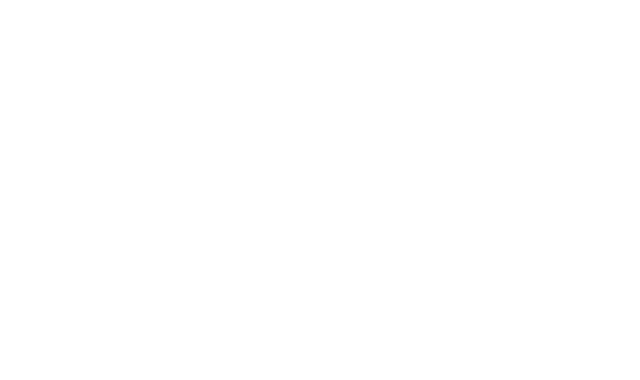
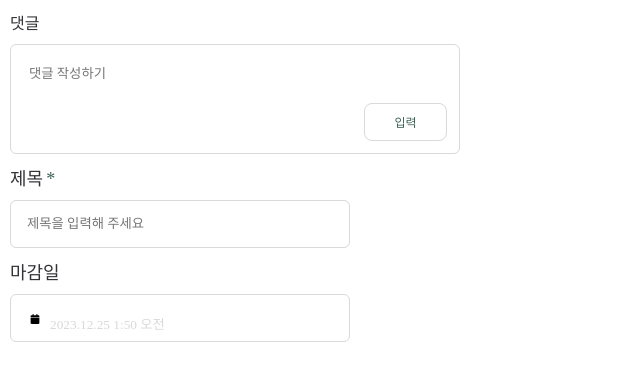
Before and after one commit to wise-Ag/taskify, a Next.js app: page / in a window 1280 px wide. Shown: the top 380 px of the page, without its empty margins (0-640 px from the left). Built offline with nearby package versions, Linux system fonts and the light colour scheme.

Commit message:
🍀 refactor: 모달 인풋 리팩토링

```diff
--- a/components/ModalInput/ModalInput.tsx
+++ b/components/ModalInput/ModalInput.tsx
@@ -1,15 +1,39 @@
-import React, { useState, forwardRef, ChangeEvent } from "react";
-import styled from "styled-components";
 import Button from "@/components/Button/Button";
 import { DeviceSize } from "@/styles/DeviceSize";
+import { ko } from "date-fns/locale";
+import React, { ChangeEvent, forwardRef, useState } from "react";
+import DatePicker from "react-datepicker";
+import "react-datepicker/dist/react-datepicker.css";
+import styled from "styled-components";
 
 interface ModalInputProps {
   label: string;
-  inputType: "댓글" | "제목" | "마감일" | "태그";
+  inputType: "댓글" | "제목" | "마감일";
 }
 
 interface InputAreaProps {
-  inputType: "댓글" | "제목" | "마감일" | "태그";
+  inputType: "댓글" | "제목" | "마감일";
+}
+
+interface LabelProps {
+  inputType: "댓글" | "제목" | "마감일";
+}
+
+function CustomDatePicker() {
+  const [startDate, setStartDate] = useState<Date | null>(new Date());
+
+  return (
+    <StyledDatePicker
+      locale={ko}
+      dateFormat="yyyy.MM.dd h:mm aa"
+      selected={startDate}
+      onChange={(date) => setStartDate(date)}
+      timeInputLabel="Time:"
+      // placeholderText="날짜를 입력해 주세요"
+      showIcon
+      showTimeInput
+    />
+  );
 }
 
 const ModalInput = forwardRef<
@@ -29,18 +53,22 @@ const ModalInput = forwardRef<
           <>
             <StyledTextArea ref={ref as React.Ref<HTMLTextAreaElement>} value={inputValue} onChange={handleInputChange} placeholder={"댓글 작성하기"} />
             <PositionedButton>
-              <Button type="modalInput" size="L">
-                입력
-              </Button>
+              <Button type="modalInput">입력</Button>
             </PositionedButton>
           </>
         );
       case "제목":
-        return <StyledInput ref={ref as React.Ref<HTMLInputElement>} type="text" value={inputValue} onChange={handleInputChange} placeholder={"제목을 입력해 주세요"} />;
+        return (
+          <>
+            <StyledInput ref={ref as React.Ref<HTMLInputElement>} type="text" value={inputValue} onChange={handleInputChange} placeholder={"제목을 입력해 주세요"} required />
+          </>
+        );
       case "마감일":
-        return <StyledInput ref={ref as React.Ref<HTMLInputElement>} type="text" value={inputValue} onChange={handleInputChange} placeholder={"날짜를 입력해 주세요"} />;
-      case "태그":
-        return <StyledInput ref={ref as React.Ref<HTMLInputElement>} type="text" value={inputValue} onChange={handleInputChange} placeholder={"입력 후 Enter"} />;
+        return (
+          <>
+            <CustomDatePicker />
+          </>
+        );
       default:
         return null;
     }
@@ -48,7 +76,11 @@ const ModalInput = forwardRef<
 
   return (
     <InputBox>
-      <Label>{label}</Label>
+      <Label inputType={inputType}>
+        {label}
+        {inputType === "제목" && <RequiredIndicator>*</RequiredIndicator>}
+      </Label>
+
       <InputArea inputType={inputType}>{renderInput()}</InputArea>
     </InputBox>
   );
@@ -63,10 +95,10 @@ const InputBox = styled.div`
   flex-direction: column;
 `;
 
-const Label = styled.label`
+const Label = styled.label<LabelProps>`
   margin-bottom: 1rem;
 
-  font-size: 1.6rem;
+  font-size: ${(props) => (props.inputType === "댓글" ? "1.6rem" : "1.8rem")};
   color: var(--Black33);
 
   @media (max-width: ${DeviceSize.mobile}) {
@@ -88,7 +120,7 @@ const InputArea = styled.div<InputAreaProps>`
   align-items: flex-start;
 
   &:focus-within {
-    border-color: var(--Main);
+    border-color: ${(props) => (props.inputType === "댓글" ? "var(--Main)" : "var(--Grayd9)")};
   }
 
   @media (max-width: ${DeviceSize.mobile}) {
@@ -97,24 +129,6 @@ const InputArea = styled.div<InputAreaProps>`
 
     padding: ${(props) => (props.inputType === "댓글" ? "1.2rem" : "1.4rem")};
     gap: ${(props) => (props.inputType === "댓글" ? "0.8rem" : "1rem")};
-  }
-`;
-
-const PositionedButton = styled.div`
-  position: absolute;
-  right: 1.2rem;
-  bottom: 1.2rem;
-`;
-
-const StyledInput = styled.input`
-  border: none;
-
-  color: var(--Grayd9);
-  flex-grow: 1;
-
-  &:focus {
-    outline: none;
-    color: var(--Black33);
   }
 `;
 
@@ -135,3 +149,40 @@ const StyledTextArea = styled.textarea`
     font-size: 1.2rem;
   }
 `;
+
+const PositionedButton = styled.div`
+  position: absolute;
+  right: 1.2rem;
+  bottom: 1.2rem;
+`;
+
+const RequiredIndicator = styled.span`
+  margin-left: 0.3rem;
+
+  color: var(--Main);
+  font-size: 1.8rem;
+`;
+
+const StyledDatePicker = styled(DatePicker)`
+  border: none;
+
+  background-color: transparent;
+  color: var(--Grayd9);
+
+  &:focus {
+    outline: none;
+    color: var(--Black33);
+  }
+`;
+
+const StyledInput = styled.input`
+  border: none;
+
+  color: var(--Grayd9);
+  flex-grow: 1;
+
+  &:focus {
+    outline: none;
+    color: var(--Black33);
+  }
+`;
--- a/package.json
+++ b/package.json
@@ -18,6 +18,7 @@
     "jotai": "^2.6.0",
     "next": "14.0.4",
     "react": "^18",
+    "react-datepicker": "^4.25.0",
     "react-dom": "^18",
     "react-hook-form": "^7.49.2",
     "react-responsive": "^9.0.2",
@@ -27,6 +28,7 @@
   "devDependencies": {
     "@types/node": "^20",
     "@types/react": "^18",
+    "@types/react-datepicker": "^4.19.4",
     "@types/react-dom": "^18",
     "eslint": "^8",
     "eslint-config-next": "14.0.4",
--- a/pages/index.tsx
+++ b/pages/index.tsx
@@ -1,5 +1,6 @@
 import { Inter } from "next/font/google";
 import Head from "next/head";
+import ModalInput from "@/components/ModalInput/ModalInput";
 
 const inter = Inter({ subsets: ["latin"] });
 
@@ -12,6 +13,9 @@ export default function Home() {
         <meta name="viewport" content="width=device-width, initial-scale=1" />
         <link rel="icon" href="/favicon.ico" />
       </Head>
+      <ModalInput inputType="댓글" label="댓글"></ModalInput>
+      <ModalInput inputType="제목" label="제목"></ModalInput>
+      <ModalInput inputType="마감일" label="마감일"></ModalInput>
     </>
   );
 }
```
Also changed, not shown: 1 other file (tests, documents, lock files or other folders).
